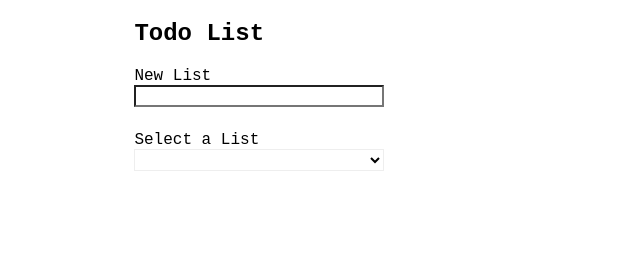
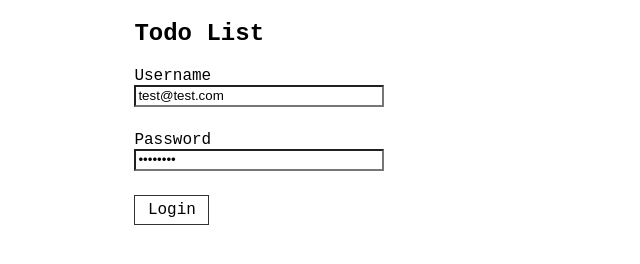
Before and after one commit to markbiek/todo-list-demo, a React app: page / in a window 1280 px wide. Shown: the whole page, without its empty margins (0-640 px from the left). Built offline with nearby package versions, Linux system fonts and the light colour scheme; a web font is replaced by a local one.

Commit message:
Basic login screen functionality

```diff
--- a/assets/app.scss
+++ b/assets/app.scss
@@ -16,7 +16,19 @@ section {
 .input-group {
     margin-bottom: 1.5em;
 
+    button {
+        cursor: pointer;
+        background: #fff;
+        border: 1px solid #333;
+        border-radius: 0;
+        width: 75px;
+        height: 30px;
+        font-family: 'Nanum Gothic Coding', monospace;
+        font-size: 16px;
+    }
+
     select,
+    input[type=password],
     input[type=text] {
         background: #fff;
         width: 250px;
--- a/assets/components/App.js
+++ b/assets/components/App.js
@@ -1,17 +1,16 @@
 import React from 'react';
 import { Provider } from 'react-redux';
-import { connect } from 'react-redux';
 
 import store from '../store';
 
-import TodoLists from './TodoLists';
+import Home from './Home';
 
 export default class App extends React.Component {
     render() {
         return (
             <Provider store={store}>
                 <>
-                    <TodoLists />
+                    <Home />
                 </>
             </Provider>
         );
--- /dev/null
+++ b/assets/components/Home.js
@@ -0,0 +1,35 @@
+import React from 'react';
+import { connect } from 'react-redux';
+
+import store from '../store';
+
+import TodoLists from './TodoLists';
+import Login from './Login';
+
+class Home extends React.Component {
+    checkAuth() {
+        const { api_token } = this.props
+
+        if (!api_token) {
+            return <Login />;
+        } else {
+            return <TodoLists />;
+        }
+    }
+
+    render() {
+        return (
+            <>
+                {this.checkAuth()}
+            </>
+        );
+    }
+}
+
+const mapStateToProps = function (store) {
+    return {
+        api_token: store.todoState.get('meta').get('api_token'),
+    }
+};
+
+export default connect(mapStateToProps)(Home);
--- /dev/null
+++ b/assets/components/Login.js
@@ -0,0 +1,58 @@
+import React from 'react';
+
+import store from '../store';
+
+import {
+    actionLoginStart,
+} from '../modules/Todo/actions';
+
+const { dispatch } = store;
+
+export default class Login extends React.Component {
+    constructor(props) {
+        super(props);
+
+        this.state = {
+            username: 'test@test.com',
+            password: 'password'
+        };
+    }
+
+    render() {
+        return (
+            <>
+                <div className="input-group">
+                    <label htmlFor="username">Username</label><br />
+                    <input type="text" value={this.state.username} id="username"
+                        onChange={e => {
+                            this.setState({
+                                username: e.target.value
+                            });
+                        }}
+                    />
+                </div>
+                <div className="input-group">
+                    <label htmlFor="password">Password</label><br />
+                    <input type="password" value={this.state.password} id="password"
+                        onChange={e => {
+                            this.setState({
+                                password: e.target.value
+                            });
+                        }}
+                    />
+                </div>
+                <div className="input-group">
+                    <button
+                        onClick={e => {
+                            const { username, password } = this.state;
+
+                            if (username != '' && password != '') {
+                                dispatch(actionLoginStart(username, password));
+                            }
+                        }}
+                    >Login</button>
+                </div>
+            </>
+        );
+    }
+}
--- a/assets/modules/Todo/actions.js
+++ b/assets/modules/Todo/actions.js
@@ -6,6 +6,19 @@ export const ADD_LIST = 'ADD_LIST';
 export const SET_SELECTED_LIST = 'SET_SELECTED_LIST';
 export const DELETE_TODO = 'DELETE_TODO';
 export const ADD_TODO = 'ADD_TODO';
+export const LOGIN_START = 'LOGIN_START';
+export const SET_API_TOKEN = 'SET_API_TOKEN';
+
+export const actionSetApiToken = api_token => ({
+    type: SET_API_TOKEN,
+    api_token
+});
+
+export const actionLoginStart = (username, password) => ({
+    type: LOGIN_START,
+    username,
+    password
+});
 
 export const actionAddList = name => ({
     type: ADD_LIST,
--- a/assets/modules/Todo/reducer.js
+++ b/assets/modules/Todo/reducer.js
@@ -5,13 +5,15 @@ import {
     SET_SELECTED_LIST,
     DELETE_TODO,
     ADD_TODO,
+    SET_API_TOKEN,
     getList,
 } from './actions';
 
 /** Todo Store **/
 const todoInitialState = fromJS({
     meta: {
-        selected: ''
+        selected: '',
+        api_token: null
     },
     lists: [
         {
@@ -25,6 +27,13 @@ const todoInitialState = fromJS({
 
 export const todoReducer = function (state = todoInitialState, action) {
     switch (action.type) {
+        case SET_API_TOKEN:
+            return state.mergeDeep({
+                meta: {
+                    api_token: action.api_token
+                }
+            });
+
         case SET_SELECTED_LIST:
             return state.mergeDeep({
                 meta: {
```
